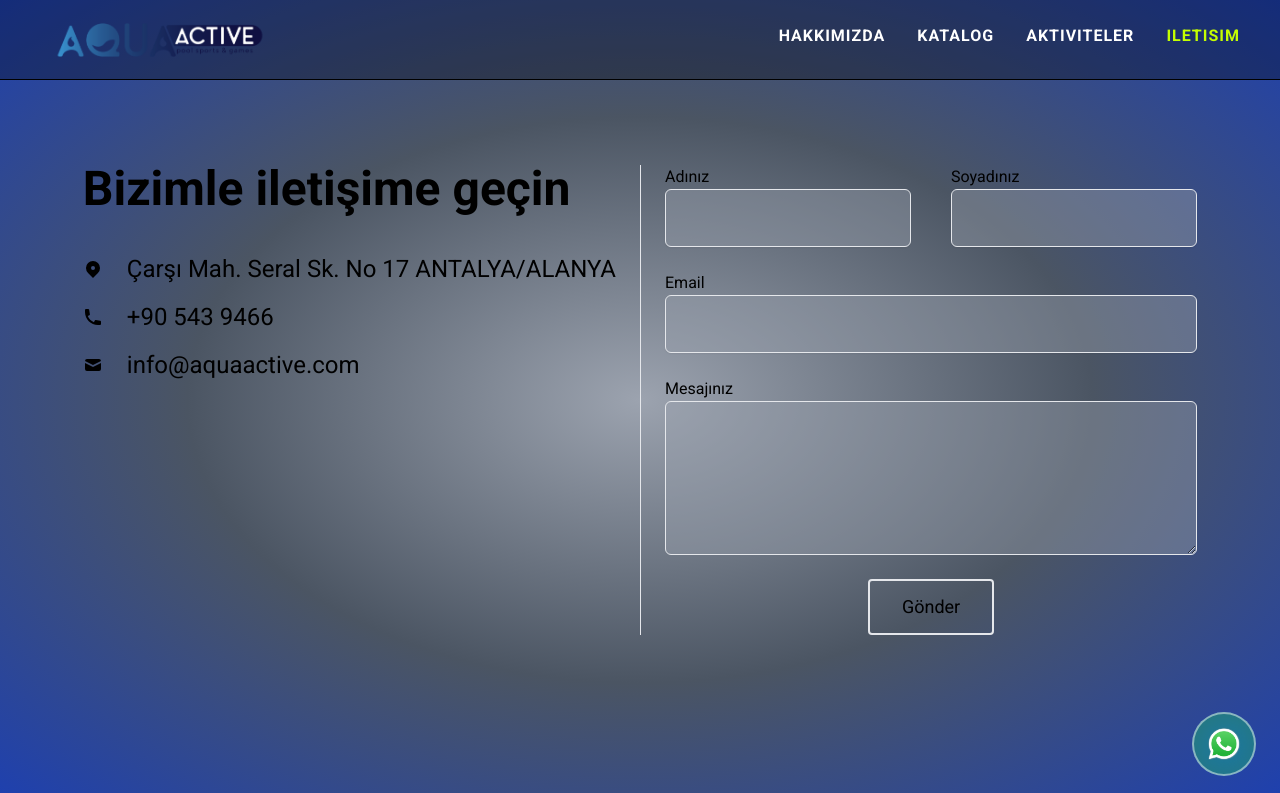
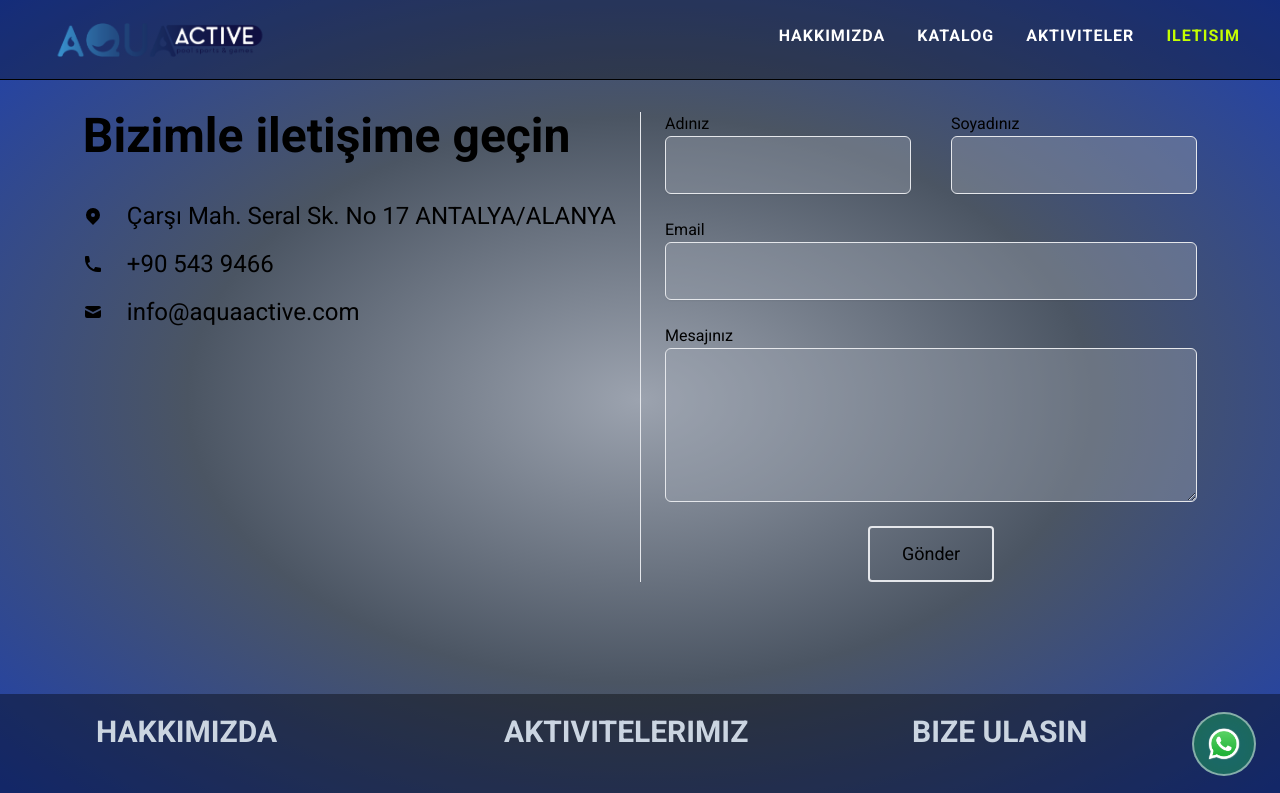
Before and after one commit to EmreeOzturk/kangoojump, a Next.js app: page /contact in a window 1280 px wide. Shown: the top 793 px of the page. Built offline with nearby package versions, Linux system fonts and the light colour scheme.

Commit message:
refactor: Update Contact page layout and styles

```diff
--- a/app/(site)/contact/page.tsx
+++ b/app/(site)/contact/page.tsx
@@ -2,9 +2,9 @@ import React from 'react'
 
 const Contact = () => {
   return (
-    <section className="h-screen flex justify-center items-center max-w-7xl m-auto">
-      <div className="grid  grid-cols-1 px-6 mx-auto lg:px-8 md:grid-cols-2 md:divide-x">
-        <div className="py-6 md:py-0 md:px-6">
+    <section className="h-full flex justify-center items-center max-w-7xl  m-auto">
+      <div className="grid py-28 grid-cols-1 px-6 mx-auto  md:mt-0 lg:px-8 md:grid-cols-2 md:divide-x">
+        <div className="py-6  md:py-0 md:px-6">
           <h1 className="text-5xl font-bold">Bizimle iletişime geçin</h1>
           <div className="space-y-4 mt-10">
             <a
```
